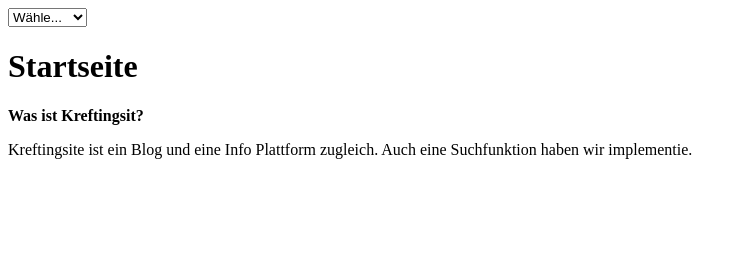
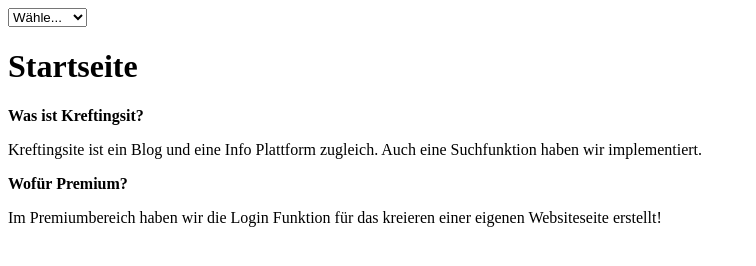
Before and after one commit to kreftingsite/kreftingsite.github.io, a plain HTML site: page index.html in a window 1280 px wide. Shown: the whole page, without its empty margins (0-756 px from the left). Drawn offline with nearby package versions, Linux system fonts and the light colour scheme.

Commit message:
Save index.html.

```diff
--- a/index.html
+++ b/index.html
@@ -23,7 +23,13 @@
             <div>
                 <b>Was ist Kreftingsit?</b>
                 <div>
-                    <p>Kreftingsite ist ein Blog und eine Info Plattform zugleich. Auch eine Suchfunktion haben wir implementie.</p>
+                    <p>Kreftingsite ist ein Blog und eine Info Plattform zugleich. Auch eine Suchfunktion haben wir implementiert.</p>
+                    <div>
+                        <b>Wofür Premium?</b>
+                        <div>
+                            <p>Im Premiumbereich haben wir die Login Funktion für das kreieren einer eigenen Websiteseite erstellt!</p>
+                        </div>
+                    </div>
                 </div>
             </div>
         </div>
```
